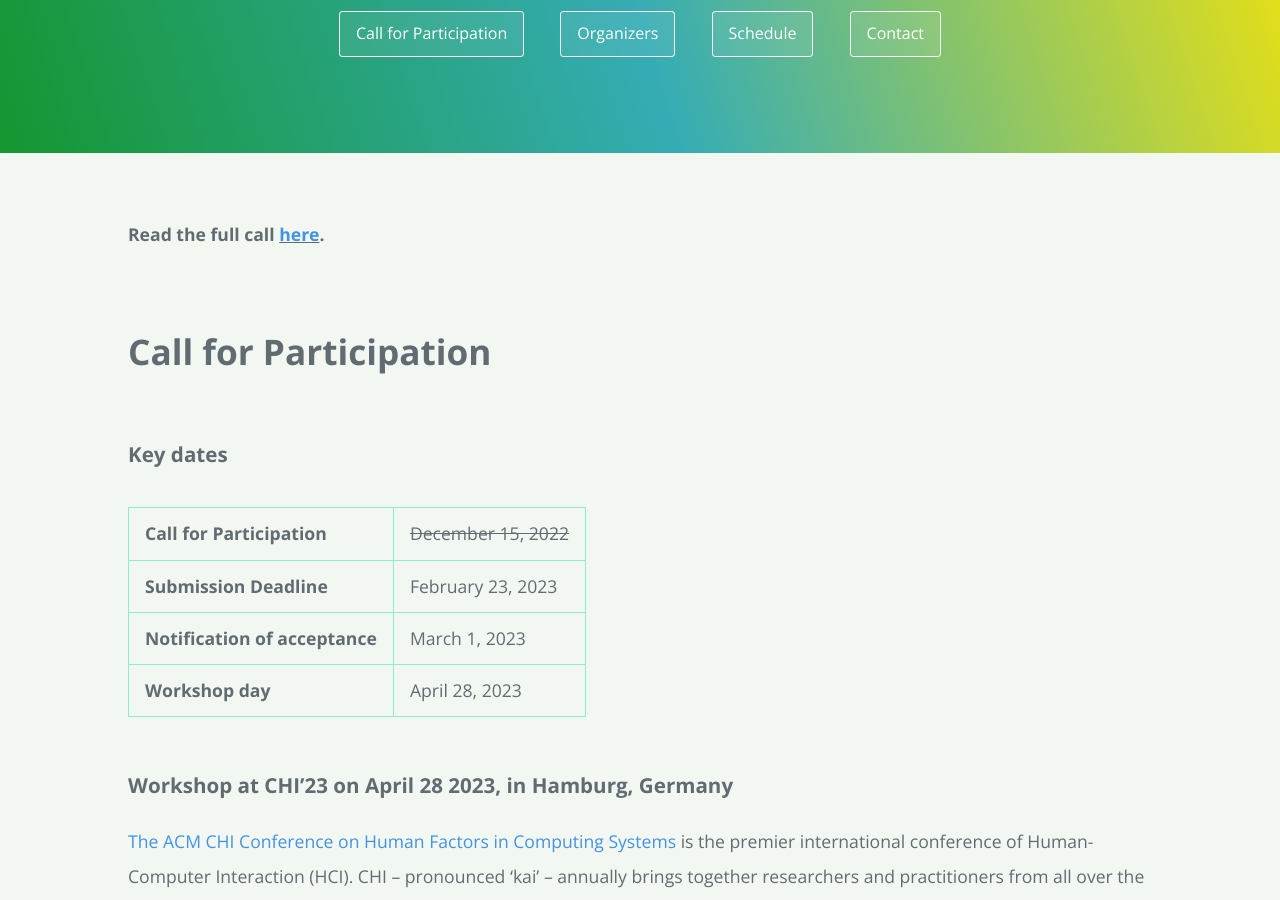
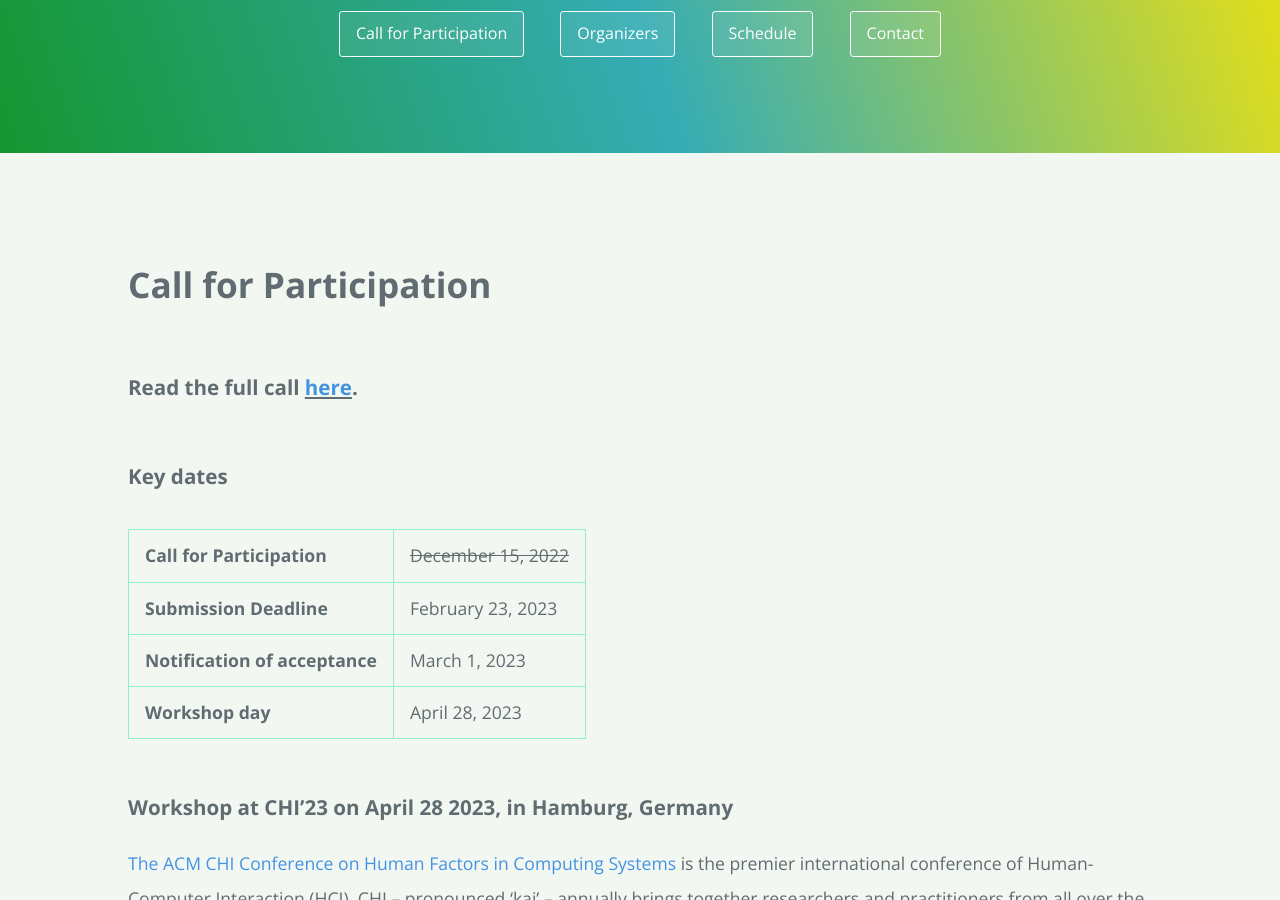
Before and after one commit to discontinued-civictech/discontinued-civictech.github.io, a Jekyll site: the page built from call.md, in a window 1280 px wide and 900 px high, scrolled down 338 px. Built offline with Jekyll 4.4.1, drawn with Linux system fonts in a browser that asks for light colours; our own code applies the rules of GitHub Pages for plain Markdown files.

```diff
--- a/call.md
+++ b/call.md
@@ -2,9 +2,10 @@
 layout: default
 ---
 
-#### <strong>Read the full call <u><a href="files/Preprint_Hamm_Shibuya_Pargman_etal_Failed_yet_successful.pdf">here</a></u><strong>.
 
 # Call for Participation
+
+### <strong>Read the full call <u><a href="files/Preprint_Hamm_Shibuya_Pargman_etal_Failed_yet_successful.pdf">here</a></u><strong>.
 
 ### Key dates
 
```
